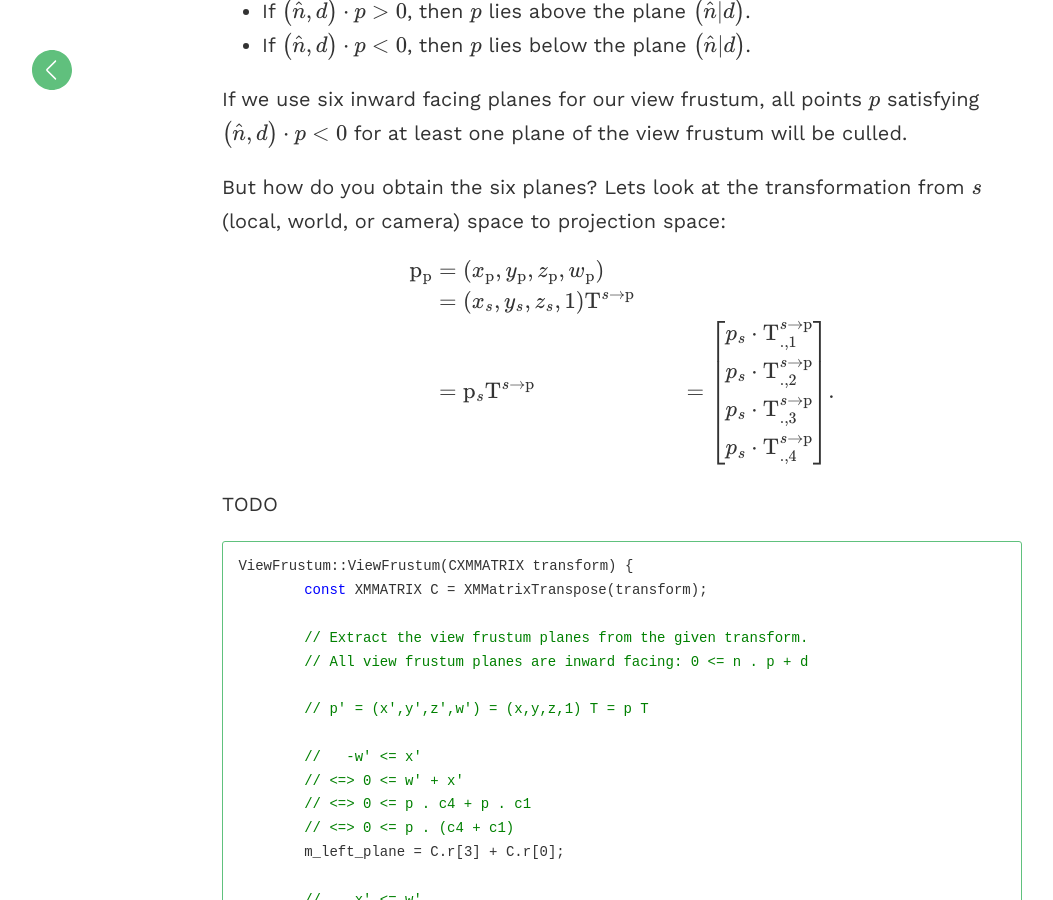
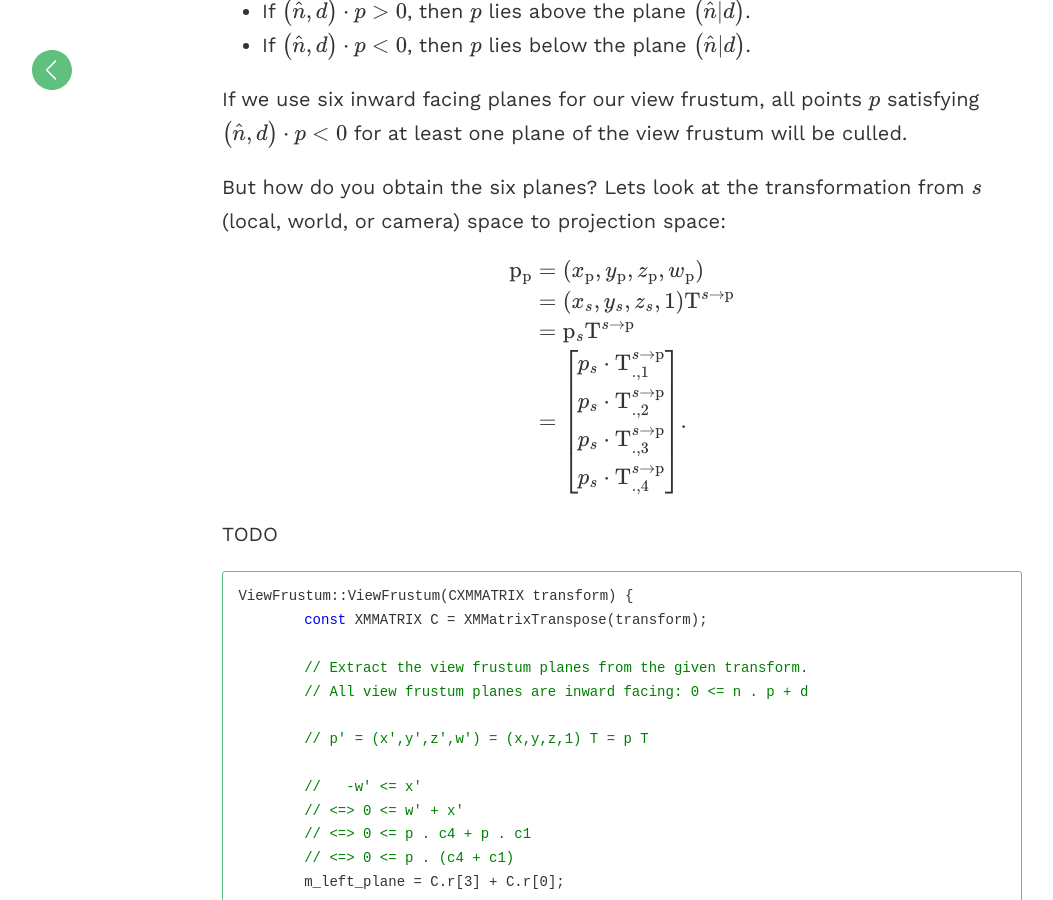
Before and after one commit to matt77hias/Blog, a Jekyll site: the page built from _posts/2017-08-24-creating-a-view-frustum.md, in a window 1280 px wide and 900 px high, scrolled down 3098 px. Shown: the whole window, without its empty margins (18-1071 px from the left). Built offline with Jekyll 4.4.1, drawn with Linux system fonts in a browser that asks for light colours; formulas are drawn with MathJax 3; comment, search, counter and statistics services are not loaded.

```diff
--- a/_posts/2017-08-24-creating-a-view-frustum.md
+++ b/_posts/2017-08-24-creating-a-view-frustum.md
@@ -60,7 +60,7 @@ $$\begin{align}
 \mathrm{p_{p}}
 &= \left( x_{\mathrm{p}}, y_{\mathrm{p}}, z_{\mathrm{p}}, w_{\mathrm{p}} \right) \\
 &= \left( x_{s}, y_{s}, z_{s}, 1 \right) \mathrm{T}^{s \rightarrow \mathrm{p}} \\
-&= \mathrm{p}_{s} \mathrm{T}^{s \rightarrow \mathrm{p}}
+&= \mathrm{p}_{s} \mathrm{T}^{s \rightarrow \mathrm{p}} \\
 &= \begin{bmatrix}p_{s} \cdot \mathrm{T}_{.,1}^{s \rightarrow \mathrm{p}} \\p_{s} \cdot \mathrm{T}_{.,2}^{s \rightarrow \mathrm{p}} \\p_{s} \cdot \mathrm{T}_{.,3}^{s \rightarrow \mathrm{p}} \\p_{s} \cdot \mathrm{T}_{.,4}^{s \rightarrow \mathrm{p}} \end{bmatrix}.
 \end{align}$$
 
```
